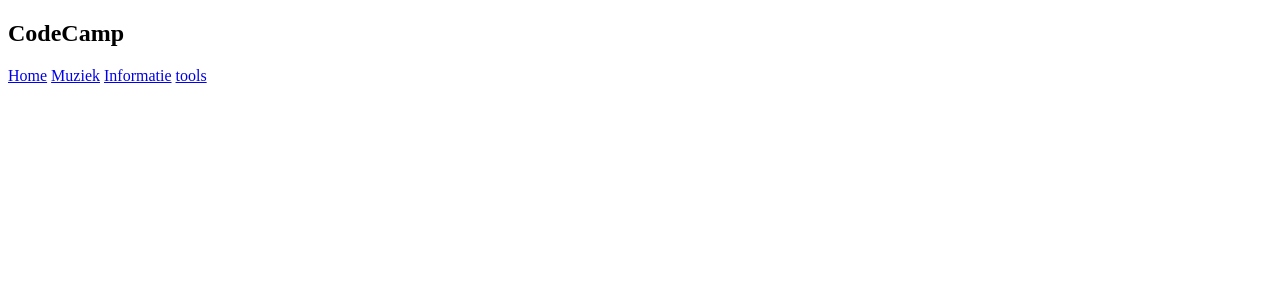
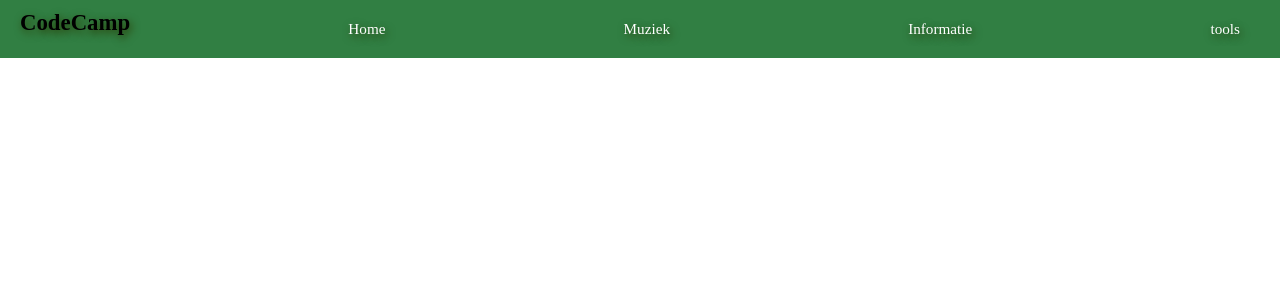
Before and after one commit to WouterSma/c2codecamp, a PHP site: page /tool.php in a window 1280 px wide. Shown: the top 300 px of the page. Run offline with PHP 8.4, Linux system fonts and the light colour scheme.

Commit message:
added styling to header
added some styling to the header

```diff
--- a/css/style.css
+++ b/css/style.css
@@ -1,3 +1,27 @@
+*{
+    margin: 0;
+    padding: 0;
+}
+
+nav {
+    background-color:  #317f43;
+}
+nav, a{
+    display: flex;
+    justify-content: space-between;
+    padding-left: 20px;
+    padding-right: 20px;
+    padding-top: 10px;
+    padding-bottom: 10px;
+    text-decoration: none;
+    font-size: 0.95rem;
+    color: white;
+    text-shadow: 2px 3px 8px #293a00;
+}
+nav, h1{
+    color: black;
+}
+
 <<<<<<< Updated upstream
 =======
 <<<<<<< HEAD
```
